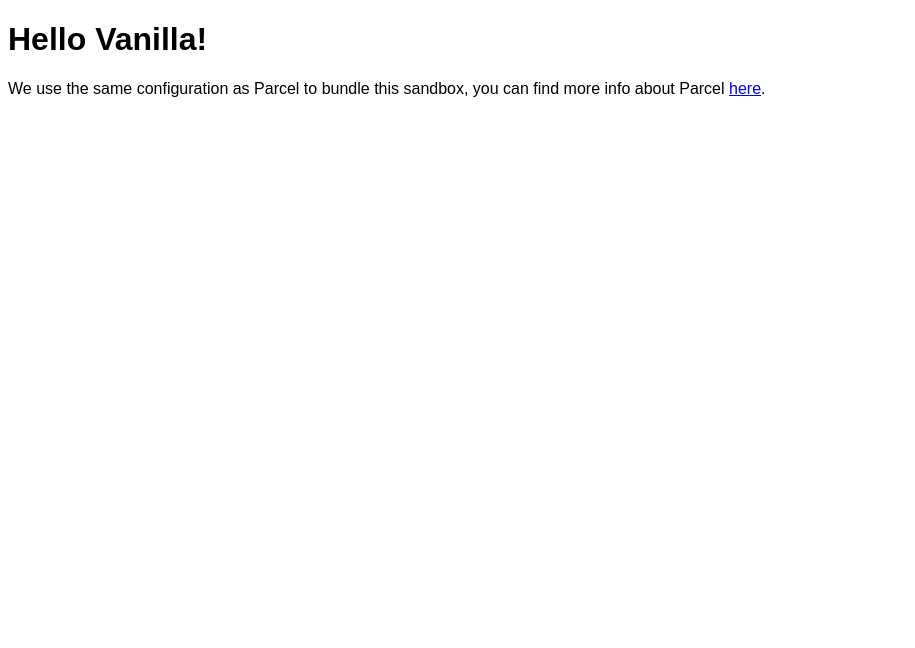
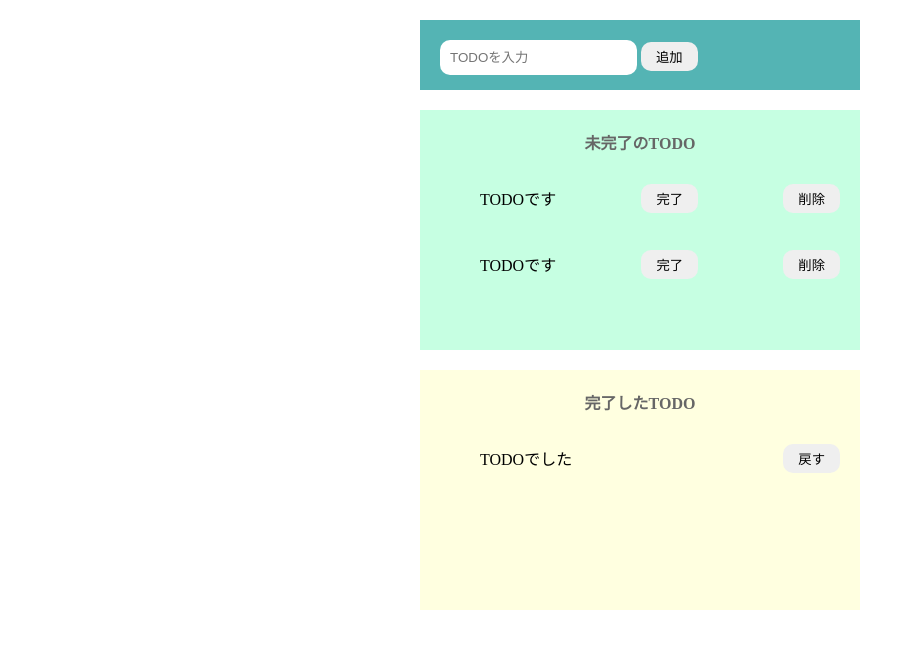
Before and after one commit to nikawa2161/codesandbox-JStodo, a website built with Parcel: page index.html in a window 1280 px wide. Shown: the whole page, without its empty margins (0-915 px from the left). Built offline with nearby package versions, Linux system fonts and the light colour scheme.

Commit message:
スタイル準備

```diff
--- a/index.html
+++ b/index.html
@@ -1,16 +1,42 @@
 <!DOCTYPE html>
 <html>
+  <head>
+    <title>Sandbox JS TODO</title>
+    <meta charset="UTF-8" />
+    <link rel="stylesheet" href="./src/styles.css" />
+  </head>
 
-<head>
-	<title>Parcel Sandbox</title>
-	<meta charset="UTF-8" />
-</head>
+  <body>
+    <div class="input-area">
+      <input placeholder="TODOを入力" />
+      <button>追加</button>
+    </div>
 
-<body>
-	<div id="app"></div>
+    <div class="incomplete-area">
+      <p class="title">未完了のTODO</p>
+      <ul>
+        <li class="list-row">
+          <p>TODOです</p>
+          <button>完了</button>
+          <button>削除</button>
+        </li>
+        <li class="list-row">
+          <p>TODOです</p>
+          <button>完了</button>
+          <button>削除</button>
+        </li>
+      </ul>
+    </div>
 
-	<script src="src/index.js">
-	</script>
-</body>
-
+    <div class="complete-area">
+      <p class="title">完了したTODO</p>
+      <ul>
+        <li class="list-row">
+          <p>TODOでした</p>
+          <button>戻す</button>
+        </li>
+      </ul>
+    </div>
+    <script src="src/index.js"></script>
+  </body>
 </html>
--- a/src/index.js
+++ /dev/null
@@ -1,10 +0,0 @@
-import "./styles.css";
-
-document.getElementById("app").innerHTML = `
-<h1>Hello Vanilla!</h1>
-<div>
-  We use the same configuration as Parcel to bundle this sandbox, you can find more
-  info about Parcel
-  <a href="https://parceljs.org" target="_blank" rel="noopener noreferrer">here</a>.
-</div>
-`;
--- a/src/styles.css
+++ b/src/styles.css
@@ -1,3 +1,49 @@
-body {
-  font-family: sans-serif;
+.input-area {
+  background-color: #54b4b4;
+  width: 400px;
+  height: 30px;
+  padding: 20px;
+  margin: 20px auto 0 auto;
 }
+.incomplete-area {
+  background-color: #c6ffe2;
+  width: 400px;
+  min-height: 200px;
+  padding: 20px;
+  margin: 20px auto 0 auto;
+}
+.complete-area {
+  background-color: #ffffe0;
+  width: 400px;
+  min-height: 200px;
+  padding: 20px;
+  margin: 20px auto 0 auto;
+}
+input {
+  border-radius: 10px;
+  border: none;
+  padding: 10px;
+  outline: none;
+}
+button {
+  border-radius: 10px;
+  border: none;
+  padding: 5px 15px;
+}
+button:hover {
+  background-color: #ff7fff;
+  color: #ffff;
+  cursor: pointer;
+}
+.title {
+  text-align: center;
+  margin-top: 0;
+  font-weight: bold;
+  color: #666;
+}
+.list-row {
+  display: flex;
+  align-items: center;
+  justify-content: space-between;
+  margin: 10px 0 0 0;
+}
```
